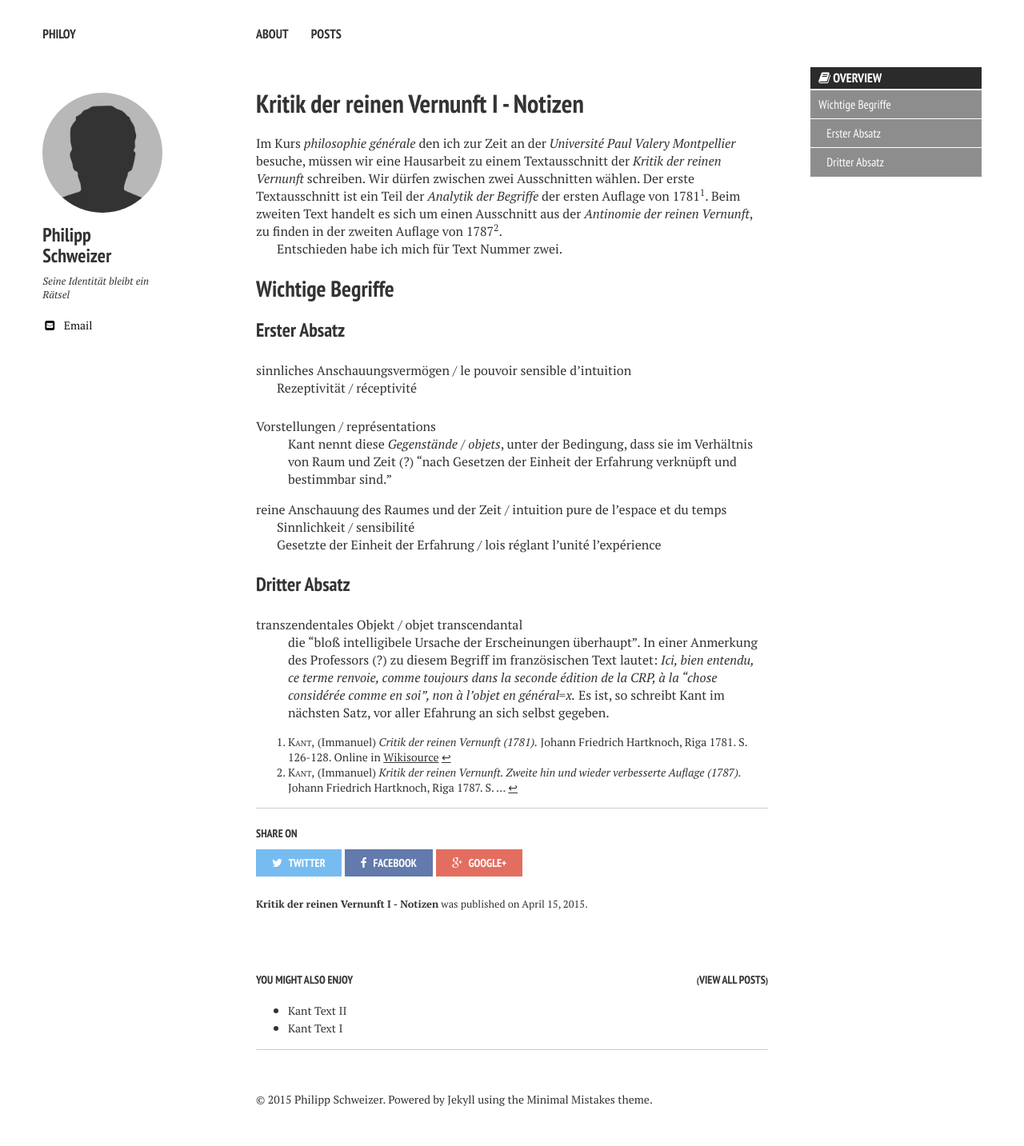
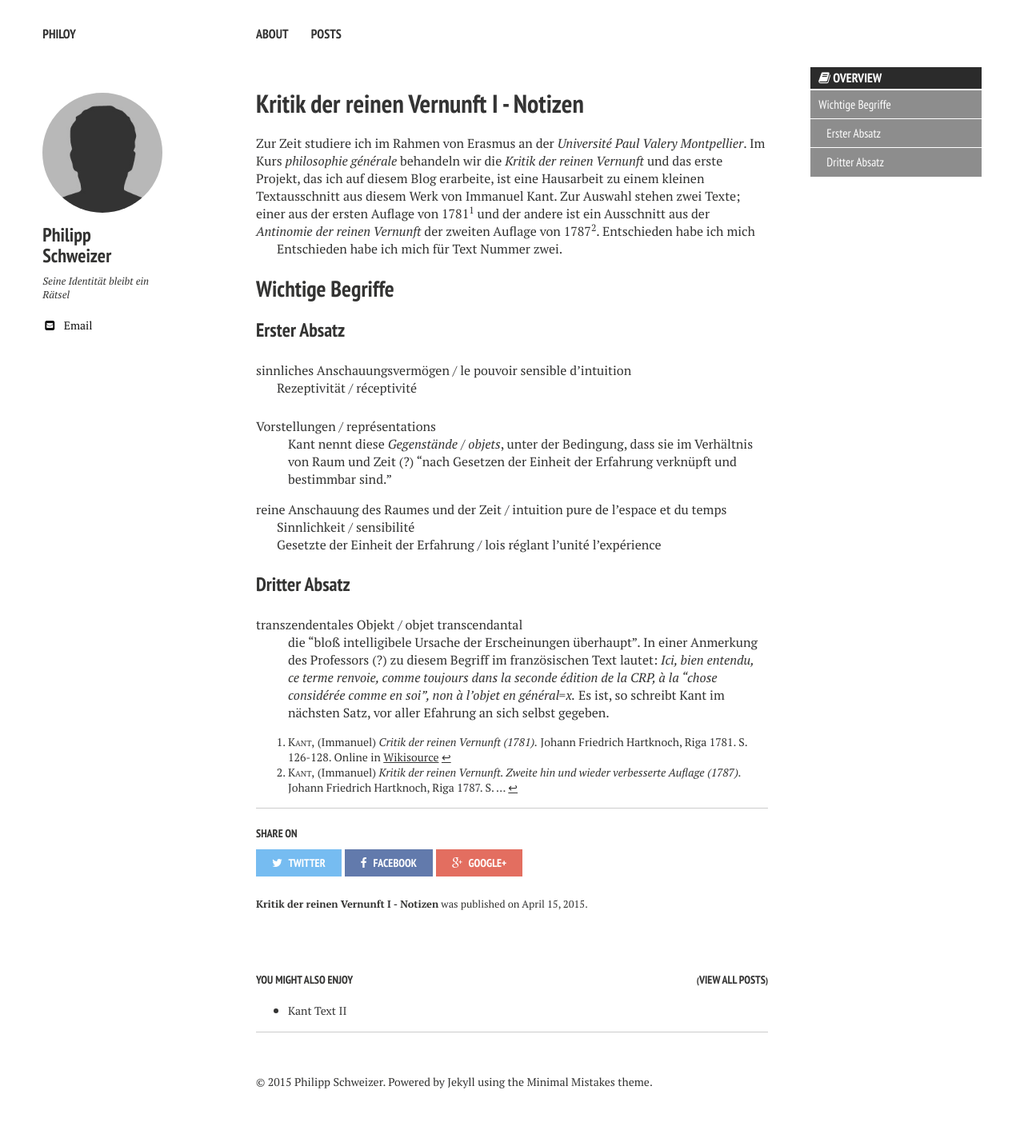
Before and after one commit to PhilippSchweizer/philosophy, a Jekyll site: the page built from _posts/2015-04-15-kritik-der-reinen-vernunft-I.md, in a window 1280 px wide. Shown: the whole page at 80% size. Built offline with Jekyll 4.4.1, drawn with Linux system fonts in a browser that asks for light colours; nearby versions of some CDN libraries; after the commit the page ends 1411 px from its top, so only the background shows below that.

Commit message:
umstrukturierung 1

```diff
--- a/_posts/2015-04-15-kritik-der-reinen-vernunft-I.md
+++ b/_posts/2015-04-15-kritik-der-reinen-vernunft-I.md
@@ -5,7 +5,7 @@ date:   2015-04-15
 categories:
 ---
 {% include _toc.html %}
-Im Kurs *philosophie générale* den ich zur Zeit an der *Université Paul Valery Montpellier* besuche, müssen wir eine Hausarbeit zu einem Textausschnitt der *Kritik der reinen Vernunft* schreiben. Wir dürfen zwischen zwei Ausschnitten wählen. Der erste Textausschnitt ist ein Teil der *Analytik der Begriffe* der ersten Auflage von 1781[^1]. Beim zweiten Text handelt es sich um einen Ausschnitt aus der *Antinomie der reinen Vernunft*, zu finden in der zweiten Auflage von 1787[^2].
+Zur Zeit studiere ich im Rahmen von Erasmus an der *Université Paul Valery Montpellier*. Im Kurs *philosophie générale* behandeln wir die *Kritik der reinen Vernunft* und das erste Projekt, das ich auf diesem Blog erarbeite, ist eine Hausarbeit zu einem kleinen Textausschnitt aus diesem Werk von Immanuel Kant. Zur Auswahl stehen zwei Texte; einer aus der ersten Auflage von 1781[^1] und der andere ist ein Ausschnitt aus der *Antinomie der reinen Vernunft* der zweiten Auflage von 1787[^2]. Entschieden habe ich mich
 
 [^1]: <span style="font-variant: small-caps">Kant,</span> (Immanuel) *Critik der reinen Vernunft (1781).* Johann Friedrich Hartknoch, Riga 1781. S. 126-128.
     Online in [Wikisource](http://de.wikisource.org/wiki/Critik_der_reinen_Vernunft_%281781%29)
```
Also changed, not shown: kant-text-I.md (renamed from _posts/2015-03-22-kant-text-I.md).
